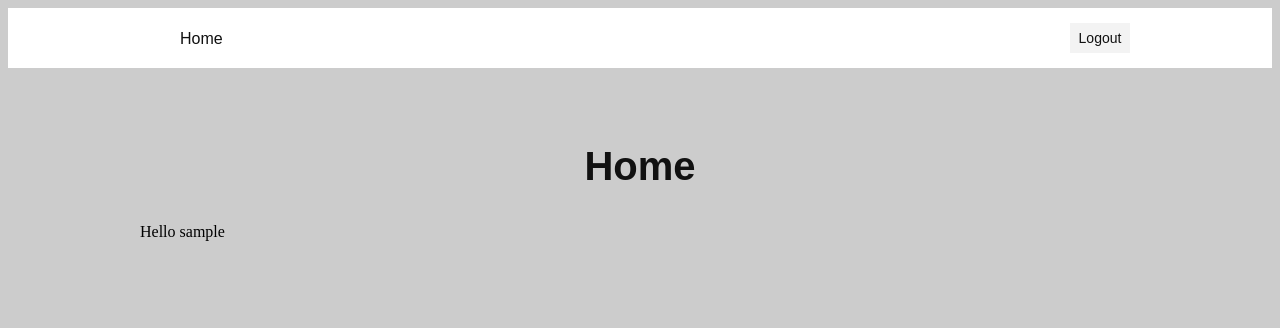
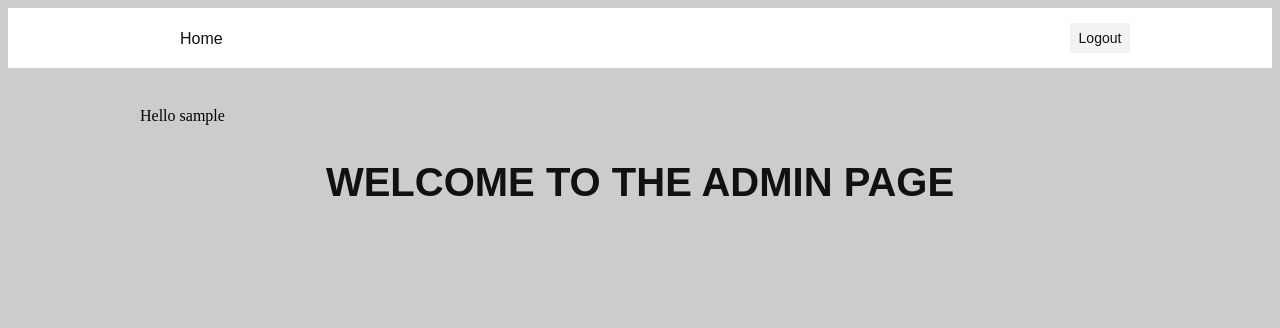
Before and after one commit to JessReiszel/LAMPproject, a PHP site: page /index.php in a window 1280 px wide. Shown: the top 328 px of the page. Run offline with PHP 8.4, Linux system fonts and the light colour scheme; the visitor is signed in with stand-in values (Sample User, id 1).

Commit message:
User login type determines html displayed

```diff
--- a/html/includes/login.php
+++ b/html/includes/login.php
@@ -31,6 +31,7 @@ if(isset($_POST['submit'])) {
 
 				$_SESSION['sesh_id']=$row['uid'];
 				$_SESSION['sesh_username']=$row['username'];
+				$_SESSION['sesh_usertype']=$row['usertype'];
 				header("Location: ../index.php?login=YOURELOGGEDIN");
 
 				exit();
--- a/html/index.php
+++ b/html/index.php
@@ -6,14 +6,38 @@
 
 <section class="main-container">
 	<div class="main-wrapper">
-		<h2>Home</h2>
+
+
+	<?php
+	   if(isset($_SESSION['sesh_username'])) {
+		if($_SESSION['sesh_usertype']=="admin") {
+		echo "Hello " . $_SESSION['sesh_username'];
+		?>
+		 <h2>WELCOME TO THE ADMIN PAGE</h2>
+
+
+
+
+
+
+
+	      <?php
+		} else {
+	        ?>
+		 <h2>WELCOME TO THE USER PAGE</h2>
+
+
 		<?php
-		   if(isset($_SESSION['sesh_username'])) {
-			echo "Hello " . $_SESSION['sesh_username'];
+ 		  echo "Hello normal user";
+		    }
 
-	 	   }
+
+
+
+ 	   }
 
 		?>
+
 	</div>
 
 
```
